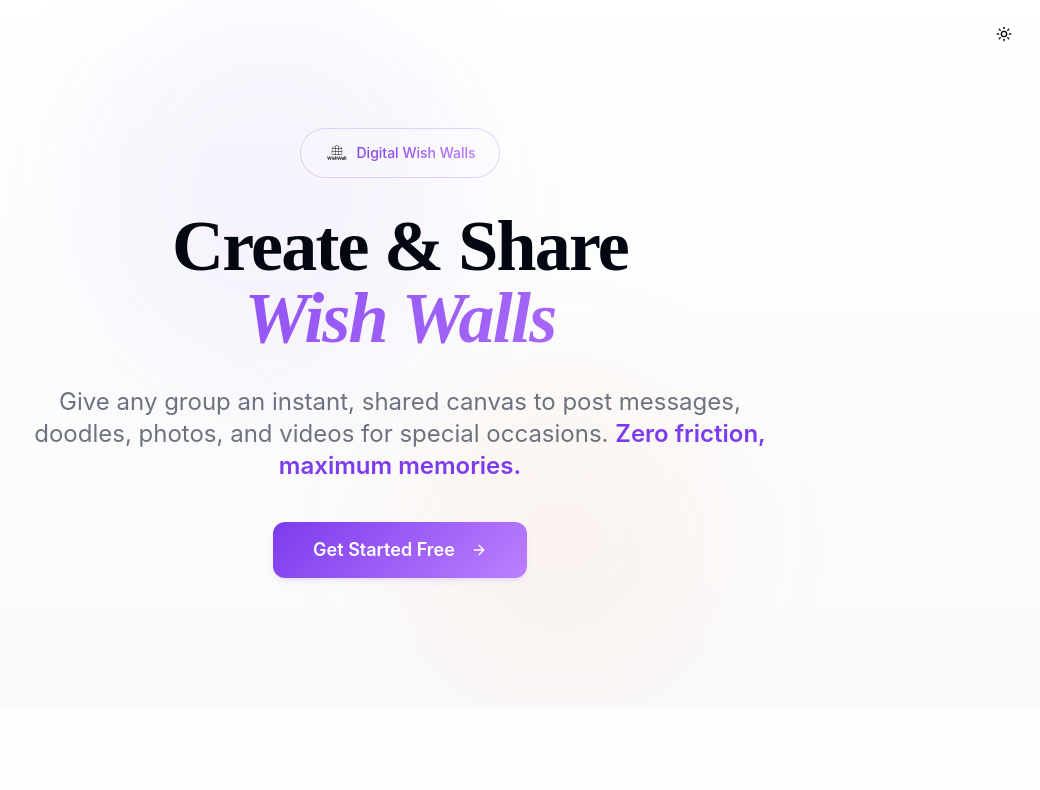
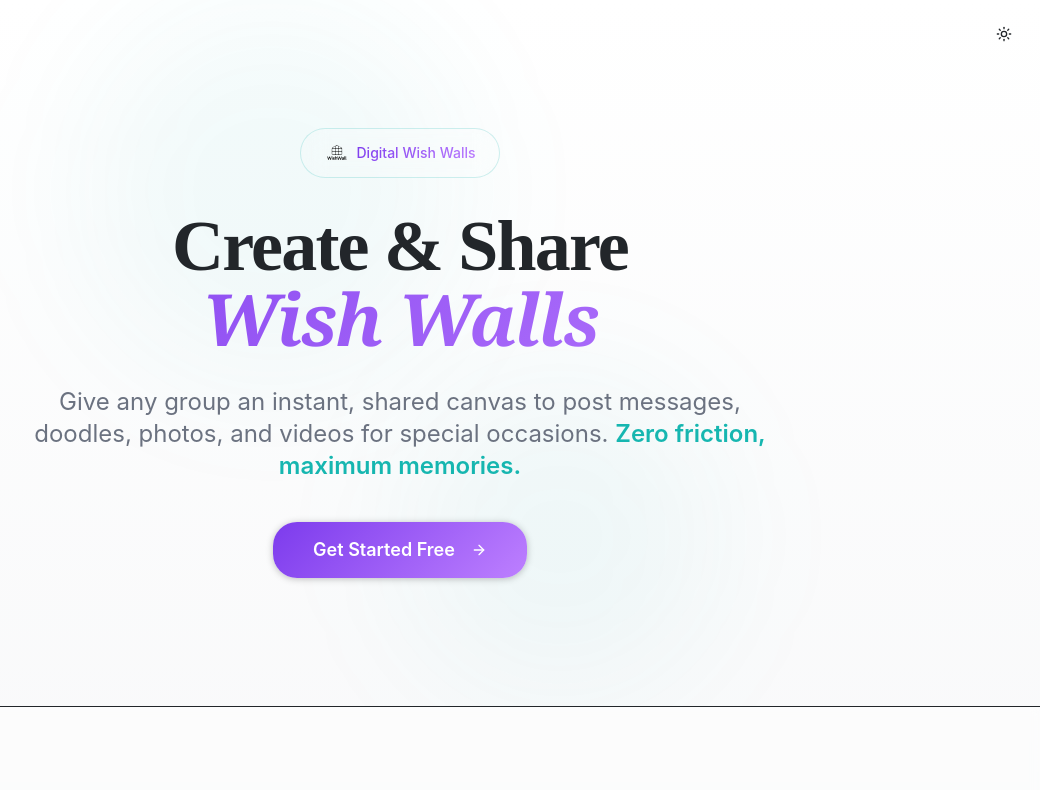
Before and after one commit to Piyushhbhutoria/memory-wall, a React (Vite) app: page / in a window 1280 px wide. Shown: the top 790 px of the page, without its empty margins (240-1280 px from the left). Built offline with nearby package versions, Linux system fonts and the light colour scheme.

Commit message:
Applied theme honestidad
Applied theme in Lovable

```diff
--- a/src/index.css
+++ b/src/index.css
@@ -1,4 +1,7 @@
 @import url('https://fonts.googleapis.com/css2?family=Inter:wght@300;400;500;600;700;800&family=Playfair+Display:wght@400;500;600;700&display=swap');
+@import url("https://fonts.googleapis.com/css2?family=DM+Sans&display=swap");
+@import url("https://fonts.googleapis.com/css2?family=Crimson+Text&display=swap");
+@import url("https://fonts.googleapis.com/css2?family=Cascadia+Code&display=swap");
 
 @tailwind base;
 @tailwind components;
@@ -9,45 +12,45 @@
 @layer base {
   :root {
     /* Core Brand Colors */
-    --background: 0 0% 100%;
-    --foreground: 224 71% 4%;
+    --background: 220 13% 98%;
+    --foreground: 210 11% 15%;
 
     /* Card System */
-    --card: 0 0% 100%;
-    --card-foreground: 224 71% 4%;
+    --card: 0 0% 100% / 0.6;
+    --card-foreground: 210 11% 15%;
 
     /* Interactive Elements */
-    --popover: 0 0% 100%;
-    --popover-foreground: 224 71% 4%;
+    --popover: 0 0% 100% / 0.7;
+    --popover-foreground: 210 11% 15%;
 
     /* Brand Colors - Modern Purple/Blue Gradient */
-    --primary: 262 83% 58%;
-    --primary-foreground: 210 20% 98%;
+    --primary: 178 78% 40%;
+    --primary-foreground: 0 0% 100%;
     --primary-glow: 269 100% 75%;
 
     /* Secondary - Warm Accent */
-    --secondary: 213 27% 84%;
-    --secondary-foreground: 216 50% 16%;
+    --secondary: 0 0% 100% / 0.08;
+    --secondary-foreground: 210 11% 15%;
 
     /* Neutral Palette */
-    --muted: 220 14% 96%;
-    --muted-foreground: 220 8% 46%;
+    --muted: 0 0% 100% / 0.05;
+    --muted-foreground: 220 9% 46%;
 
     /* Accent - Complementary Orange */
-    --accent: 25 95% 53%;
-    --accent-foreground: 210 20% 98%;
+    --accent: 178 78% 40%;
+    --accent-foreground: 0 0% 100%;
 
     /* System Colors */
-    --destructive: 0 72% 51%;
-    --destructive-foreground: 210 20% 98%;
+    --destructive: 0 84.2% 60.2%;
+    --destructive-foreground: 0 0% 100%;
 
     /* UI Elements */
-    --border: 220 13% 91%;
-    --input: 220 13% 91%;
-    --ring: 262 83% 58%;
+    --border: 0 0% 0% / 0.05;
+    --input: 0 0% 100% / 0.7;
+    --ring: 178 78% 40% / 0.3;
 
     /* Design System Values */
-    --radius: 0.75rem;
+    --radius: 1.5rem;
     --shadow-color: 262 83% 58%;
 
     /* Gradients */
@@ -57,9 +60,9 @@
     --gradient-background: linear-gradient(180deg, hsl(0 0% 100%), hsl(220 14% 98%));
 
     /* Shadows */
-    --shadow-sm: 0 1px 2px 0 hsl(var(--shadow-color) / 0.05);
-    --shadow-md: 0 4px 6px -1px hsl(var(--shadow-color) / 0.1), 0 2px 4px -2px hsl(var(--shadow-color) / 0.1);
-    --shadow-lg: 0 10px 15px -3px hsl(var(--shadow-color) / 0.1), 0 4px 6px -4px hsl(var(--shadow-color) / 0.1);
+    --shadow-sm: 0px 1px 2.5px 0px hsla(0, 0%, 0%, 0.25);
+    --shadow-md: 0px 1px 7.5px 0px hsla(0, 0%, 0%, 0.25);
+    --shadow-lg: 0px 1px 12.5px 0px hsla(0, 0%, 0%, 0.25);
     --shadow-xl: 0 20px 25px -5px hsl(var(--shadow-color) / 0.1), 0 8px 10px -6px hsl(var(--shadow-color) / 0.1);
     --shadow-glow: 0 0 40px hsl(var(--primary-glow) / 0.3);
 
@@ -68,46 +71,56 @@
     --transition-bounce: all 0.3s cubic-bezier(0.68, -0.55, 0.265, 1.55);
 
     /* Sidebar */
-    --sidebar-background: 0 0% 98%;
-    --sidebar-foreground: 240 5.3% 26.1%;
-    --sidebar-primary: 240 5.9% 10%;
-    --sidebar-primary-foreground: 0 0% 98%;
-    --sidebar-accent: 240 4.8% 95.9%;
-    --sidebar-accent-foreground: 240 5.9% 10%;
-    --sidebar-border: 220 13% 91%;
-    --sidebar-ring: 217.2 91.2% 59.8%;
+    --sidebar-background: 0 0% 100% / 0.6;
+    --sidebar-foreground: 210 11% 15%;
+    --sidebar-primary: 178 78% 40%;
+    --sidebar-primary-foreground: 0 0% 100%;
+    --sidebar-accent: 0 0% 100% / 0.08;
+    --sidebar-accent-foreground: 210 11% 15%;
+    --sidebar-border: 0 0% 0% / 0.05;
+    --sidebar-ring: 178 78% 40% / 0.3;
+    --glass-light: rgba(255, 255, 255, 0.6);
+    --glass-input: rgba(255, 255, 255, 0.7);
+    --glass-border: rgba(0, 0, 0, 0.05);
+    --glass-shadow: 0 8px 32px rgba(0, 0, 0, 0.08);
+    --glass-shadow-hover: 0 12px 40px rgba(0, 0, 0, 0.15);
+    --inner-shadow: inset 0 1px 0 rgba(255, 255, 255, 0.2);
+    --font-sans: "DM Sans", ui-sans-serif, system-ui, sans-serif, Apple Color Emoji, Segoe UI Emoji, Segoe UI Symbol, Noto Color Emoji;
+    --font-serif: "Crimson Text", ui-serif, Georgia, Cambria, Times New Roman, Times, serif;
+    --font-mono: "Cascadia Code", ui-monospace, SFMono-Regular, Menlo, Monaco, Consolas, Liberation Mono, Courier New, monospace;
+    --shadow: 0px 1px 5px 0px hsla(0, 0%, 0%, 0.25);
   }
 
   .dark {
     /* Dark Theme */
-    --background: 224 71% 4%;
-    --foreground: 210 20% 98%;
+    --background: 222 84% 5%;
+    --foreground: 210 40% 98%;
 
-    --card: 224 71% 4%;
-    --card-foreground: 210 20% 98%;
+    --card: 0 0% 100% / 0.05;
+    --card-foreground: 210 40% 98%;
 
-    --popover: 224 71% 4%;
-    --popover-foreground: 210 20% 98%;
+    --popover: 0 0% 100% / 0.07;
+    --popover-foreground: 210 40% 98%;
 
-    --primary: 269 100% 75%;
-    --primary-foreground: 224 71% 4%;
+    --primary: 158 64% 52%;
+    --primary-foreground: 0 0% 100%;
     --primary-glow: 262 83% 58%;
 
-    --secondary: 215 27% 16%;
-    --secondary-foreground: 210 20% 98%;
+    --secondary: 0 0% 100% / 0.05;
+    --secondary-foreground: 210 40% 98%;
 
-    --muted: 215 27% 16%;
-    --muted-foreground: 217 10% 64%;
+    --muted: 0 0% 100% / 0.05;
+    --muted-foreground: 215 20% 65%;
 
-    --accent: 25 95% 53%;
-    --accent-foreground: 210 20% 98%;
+    --accent: 158 64% 52%;
+    --accent-foreground: 0 0% 100%;
 
-    --destructive: 0 62% 50%;
-    --destructive-foreground: 210 20% 98%;
+    --destructive: 0 62.8% 30.6%;
+    --destructive-foreground: 0 0% 100%;
 
-    --border: 215 27% 16%;
-    --input: 215 27% 16%;
-    --ring: 269 100% 75%;
+    --border: 0 0% 100% / 0.1;
+    --input: 0 0% 100% / 0.07;
+    --ring: 158 64% 52% / 0.3;
 
     /* Dark Gradients */
     --gradient-primary: linear-gradient(135deg, hsl(269 100% 75%), hsl(262 83% 58%));
@@ -115,14 +128,28 @@
     --gradient-background: linear-gradient(180deg, hsl(224 71% 4%), hsl(217 27% 8%));
 
     --shadow-color: 269 100% 75%;
-    --sidebar-background: 240 5.9% 10%;
-    --sidebar-foreground: 240 4.8% 95.9%;
-    --sidebar-primary: 224.3 76.3% 48%;
+    --sidebar-background: 0 0% 100% / 0.05;
+    --sidebar-foreground: 210 40% 98%;
+    --sidebar-primary: 158 64% 52%;
     --sidebar-primary-foreground: 0 0% 100%;
-    --sidebar-accent: 240 3.7% 15.9%;
-    --sidebar-accent-foreground: 240 4.8% 95.9%;
-    --sidebar-border: 240 3.7% 15.9%;
-    --sidebar-ring: 217.2 91.2% 59.8%;
+    --sidebar-accent: 0 0% 100% / 0.05;
+    --sidebar-accent-foreground: 210 40% 98%;
+    --sidebar-border: 0 0% 100% / 0.1;
+    --sidebar-ring: 158 64% 52% / 0.3;
+    --glass-light: rgba(255, 255, 255, 0.05);
+    --glass-input: rgba(255, 255, 255, 0.07);
+    --glass-border: rgba(255, 255, 255, 0.1);
+    --glass-shadow: 0 8px 32px rgba(0, 0, 0, 0.4);
+    --glass-shadow-hover: 0 12px 40px rgba(0, 0, 0, 0.6);
+    --inner-shadow: inset 0 1px 0 rgba(255, 255, 255, 0.05);
+    --font-sans: "DM Sans", ui-sans-serif, system-ui, sans-serif, Apple Color Emoji, Segoe UI Emoji, Segoe UI Symbol, Noto Color Emoji;
+    --font-serif: "Crimson Text", ui-serif, Georgia, Cambria, Times New Roman, Times, serif;
+    --font-mono: "Cascadia Code", ui-monospace, SFMono-Regular, Menlo, Monaco, Consolas, Liberation Mono, Courier New, monospace;
+    --radius: 1.5rem;
+    --shadow-sm: 0px 1px 2.5px 0px hsla(0, 0%, 0%, 0.25);
+    --shadow: 0px 1px 5px 0px hsla(0, 0%, 0%, 0.25);
+    --shadow-md: 0px 1px 7.5px 0px hsla(0, 0%, 0%, 0.25);
+    --shadow-lg: 0px 1px 12.5px 0px hsla(0, 0%, 0%, 0.25);
   }
 }
 
--- a/tailwind.config.ts
+++ b/tailwind.config.ts
@@ -65,23 +65,116 @@ export default {
     			}
     		},
     		fontFamily: {
-				sans: ['Inter', 'sans-serif'],
-				serif: ['Playfair Display', 'serif'],
+    			sans: [
+    				'DM Sans',
+    				'ui-sans-serif',
+    				'system-ui',
+    				'sans-serif',
+    				'Apple Color Emoji',
+    				'Segoe UI Emoji',
+    				'Segoe UI Symbol',
+    				'Noto Color Emoji'
+    			],
+    			serif: [
+    				'Crimson Text',
+    				'ui-serif',
+    				'Georgia',
+    				'Cambria',
+    				'Times New Roman',
+    				'Times',
+    				'serif'
+    			],
+    			mono: [
+    				'Cascadia Code',
+    				'ui-monospace',
+    				'SFMono-Regular',
+    				'Menlo',
+    				'Monaco',
+    				'Consolas',
+    				'Liberation Mono',
+    				'Courier New',
+    				'monospace'
+    			]
     		},
     		fontSize: {
-				'xs': ['0.75rem', { lineHeight: '1rem' }],
-				'sm': ['0.875rem', { lineHeight: '1.25rem' }],
-				'base': ['1rem', { lineHeight: '1.5rem' }],
-				'lg': ['1.125rem', { lineHeight: '1.75rem' }],
-				'xl': ['1.25rem', { lineHeight: '1.75rem' }],
-				'2xl': ['1.5rem', { lineHeight: '2rem' }],
-				'3xl': ['1.875rem', { lineHeight: '2.25rem' }],
-				'4xl': ['2.25rem', { lineHeight: '2.5rem' }],
-				'5xl': ['3rem', { lineHeight: '1' }],
-				'6xl': ['3.75rem', { lineHeight: '1' }],
-				'7xl': ['4.5rem', { lineHeight: '1' }],
-				'8xl': ['6rem', { lineHeight: '1' }],
-				'9xl': ['8rem', { lineHeight: '1' }],
+    			xs: [
+    				'0.75rem',
+    				{
+    					lineHeight: '1rem'
+    				}
+    			],
+    			sm: [
+    				'0.875rem',
+    				{
+    					lineHeight: '1.25rem'
+    				}
+    			],
+    			base: [
+    				'1rem',
+    				{
+    					lineHeight: '1.5rem'
+    				}
+    			],
+    			lg: [
+    				'1.125rem',
+    				{
+    					lineHeight: '1.75rem'
+    				}
+    			],
+    			xl: [
+    				'1.25rem',
+    				{
+    					lineHeight: '1.75rem'
+    				}
+    			],
+    			'2xl': [
+    				'1.5rem',
+    				{
+    					lineHeight: '2rem'
+    				}
+    			],
+    			'3xl': [
+    				'1.875rem',
+    				{
+    					lineHeight: '2.25rem'
+    				}
+    			],
+    			'4xl': [
+    				'2.25rem',
+    				{
+    					lineHeight: '2.5rem'
+    				}
+    			],
+    			'5xl': [
+    				'3rem',
+    				{
+    					lineHeight: '1'
+    				}
+    			],
+    			'6xl': [
+    				'3.75rem',
+    				{
+    					lineHeight: '1'
+    				}
+    			],
+    			'7xl': [
+    				'4.5rem',
+    				{
+    					lineHeight: '1'
+    				}
+    			],
+    			'8xl': [
+    				'6rem',
+    				{
+    					lineHeight: '1'
+    				}
+    			],
+    			'9xl': [
+    				'8rem',
+    				{
+    					lineHeight: '1'
+    				}
+    			]
     		},
     		borderRadius: {
     			lg: 'var(--radius)',
@@ -89,58 +182,110 @@ export default {
     			sm: 'calc(var(--radius) - 4px)'
     		},
     		boxShadow: {
-				'sm': 'var(--shadow-sm)',
-				'md': 'var(--shadow-md)',
-				'lg': 'var(--shadow-lg)',
-				'xl': 'var(--shadow-xl)',
-				'glow': 'var(--shadow-glow)',
+    			sm: 'var(--shadow-sm)',
+    			md: 'var(--shadow-md)',
+    			lg: 'var(--shadow-lg)',
+    			xl: 'var(--shadow-xl)',
+    			glow: 'var(--shadow-glow)'
     		},
     		backgroundImage: {
     			'gradient-primary': 'var(--gradient-primary)',
     			'gradient-secondary': 'var(--gradient-secondary)',
     			'gradient-accent': 'var(--gradient-accent)',
-				'gradient-background': 'var(--gradient-background)',
+    			'gradient-background': 'var(--gradient-background)'
     		},
     		keyframes: {
     			'accordion-down': {
-					from: { height: '0', opacity: '0' },
-					to: { height: 'var(--radix-accordion-content-height)', opacity: '1' }
+    				from: {
+    					height: '0',
+    					opacity: '0'
+    				},
+    				to: {
+    					height: 'var(--radix-accordion-content-height)',
+    					opacity: '1'
+    				}
     			},
     			'accordion-up': {
-					from: { height: 'var(--radix-accordion-content-height)', opacity: '1' },
-					to: { height: '0', opacity: '0' }
+    				from: {
+    					height: 'var(--radix-accordion-content-height)',
+    					opacity: '1'
+    				},
+    				to: {
+    					height: '0',
+    					opacity: '0'
+    				}
     			},
     			'fade-in': {
-					'0%': { opacity: '0', transform: 'translateY(10px)' },
-					'100%': { opacity: '1', transform: 'translateY(0)' }
+    				'0%': {
+    					opacity: '0',
+    					transform: 'translateY(10px)'
+    				},
+    				'100%': {
+    					opacity: '1',
+    					transform: 'translateY(0)'
+    				}
     			},
     			'fade-out': {
-					'0%': { opacity: '1', transform: 'translateY(0)' },
-					'100%': { opacity: '0', transform: 'translateY(10px)' }
+    				'0%': {
+    					opacity: '1',
+    					transform: 'translateY(0)'
+    				},
+    				'100%': {
+    					opacity: '0',
+    					transform: 'translateY(10px)'
+    				}
     			},
     			'scale-in': {
-					'0%': { transform: 'scale(0.95)', opacity: '0' },
-					'100%': { transform: 'scale(1)', opacity: '1' }
+    				'0%': {
+    					transform: 'scale(0.95)',
+    					opacity: '0'
+    				},
+    				'100%': {
+    					transform: 'scale(1)',
+    					opacity: '1'
+    				}
     			},
     			'scale-out': {
-					from: { transform: 'scale(1)', opacity: '1' },
-					to: { transform: 'scale(0.95)', opacity: '0' }
+    				from: {
+    					transform: 'scale(1)',
+    					opacity: '1'
+    				},
+    				to: {
+    					transform: 'scale(0.95)',
+    					opacity: '0'
+    				}
     			},
     			'slide-in-right': {
-					'0%': { transform: 'translateX(100%)' },
-					'100%': { transform: 'translateX(0)' }
+    				'0%': {
+    					transform: 'translateX(100%)'
+    				},
+    				'100%': {
+    					transform: 'translateX(0)'
+    				}
     			},
     			'slide-out-right': {
-					'0%': { transform: 'translateX(0)' },
-					'100%': { transform: 'translateX(100%)' }
+    				'0%': {
+    					transform: 'translateX(0)'
     				},
-				'float': {
-					'0%, 100%': { transform: 'translateY(0px)' },
-					'50%': { transform: 'translateY(-10px)' }
+    				'100%': {
+    					transform: 'translateX(100%)'
+    				}
+    			},
+    			float: {
+    				'0%, 100%': {
+    					transform: 'translateY(0px)'
+    				},
+    				'50%': {
+    					transform: 'translateY(-10px)'
+    				}
     			},
     			'pulse-glow': {
-					'0%, 100%': { boxShadow: '0 0 20px hsl(var(--primary-glow) / 0.3)' },
-					'50%': { boxShadow: '0 0 40px hsl(var(--primary-glow) / 0.6)' }
+    				'0%, 100%': {
+    					boxShadow: '0 0 20px hsl(var(--primary-glow) / 0.3)'
+    				},
+    				'50%': {
+    					boxShadow: '0 0 40px hsl(var(--primary-glow) / 0.6)'
+    				}
     			}
     		},
     		animation: {
@@ -152,14 +297,14 @@ export default {
     			'scale-out': 'scale-out 0.2s ease-out',
     			'slide-in-right': 'slide-in-right 0.3s ease-out',
     			'slide-out-right': 'slide-out-right 0.3s ease-out',
-				'enter': 'fade-in 0.3s ease-out, scale-in 0.2s ease-out',
-				'exit': 'fade-out 0.3s ease-out, scale-out 0.2s ease-out',
-				'float': 'float 3s ease-in-out infinite',
+    			enter: 'fade-in 0.3s ease-out, scale-in 0.2s ease-out',
+    			exit: 'fade-out 0.3s ease-out, scale-out 0.2s ease-out',
+    			float: 'float 3s ease-in-out infinite',
     			'pulse-glow': 'pulse-glow 2s ease-in-out infinite'
     		},
     		transitionTimingFunction: {
-				'smooth': 'cubic-bezier(0.4, 0, 0.2, 1)',
-				'bounce': 'cubic-bezier(0.68, -0.55, 0.265, 1.55)'
+    			smooth: 'cubic-bezier(0.4, 0, 0.2, 1)',
+    			bounce: 'cubic-bezier(0.68, -0.55, 0.265, 1.55)'
     		}
     	}
     },
```
Lines whose indentation alone changed are shown as unchanged.
